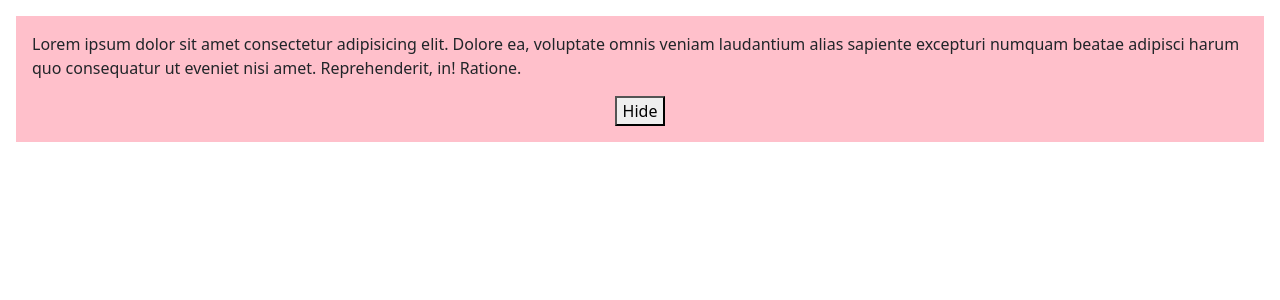
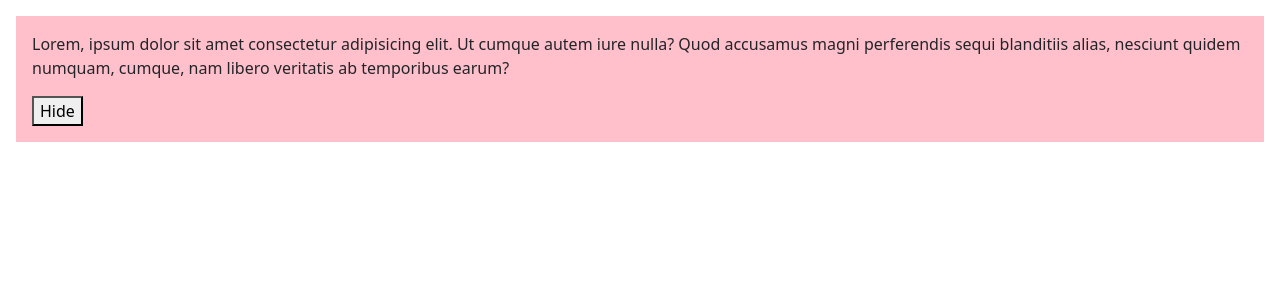
Before and after one commit to webfaisalbd/react-basics-ai, a React (Create React App) app: page / in a window 1280 px wide. Shown: the top 300 px of the page. Built offline with nearby package versions, Linux system fonts and the light colour scheme.

Commit message:
toggle practice added

```diff
--- a/src/App.js
+++ b/src/App.js
@@ -1,11 +1,11 @@
 import React from 'react'
-import Toogle from './Toogle/Toogle'
+import Toogle2 from './Toogle/Toogle2'
 
 
 const App = () => {
   return (
     <>
-      <Toogle />
+      <Toogle2 />
     </>
   )
 }
--- /dev/null
+++ b/src/Toogle/Toogle2.js
@@ -0,0 +1,21 @@
+import React, { useState } from 'react'
+
+const Toogle2 = () => {
+    const [toggle,setToggle] = useState(true);
+  return (
+    <>
+        <div style={{margin: "1rem", padding: "1rem", background: "pink"}}>
+            {
+                toggle && <p>Lorem, ipsum dolor sit amet consectetur adipisicing elit. Ut cumque autem iure nulla? Quod accusamus magni perferendis sequi blanditiis alias, nesciunt quidem numquam, cumque, nam libero veritatis ab temporibus earum?</p>
+            }
+            <div>
+                <button onClick={()=> {setToggle(!toggle)}}> {toggle ? "Hide" : "Show"} </button>
+
+                {/* <button onClick={()=> {setToggle(false)}}>Hide</button> */}
+            </div>
+        </div>
+    </>
+  )
+}
+
+export default Toogle2
```
